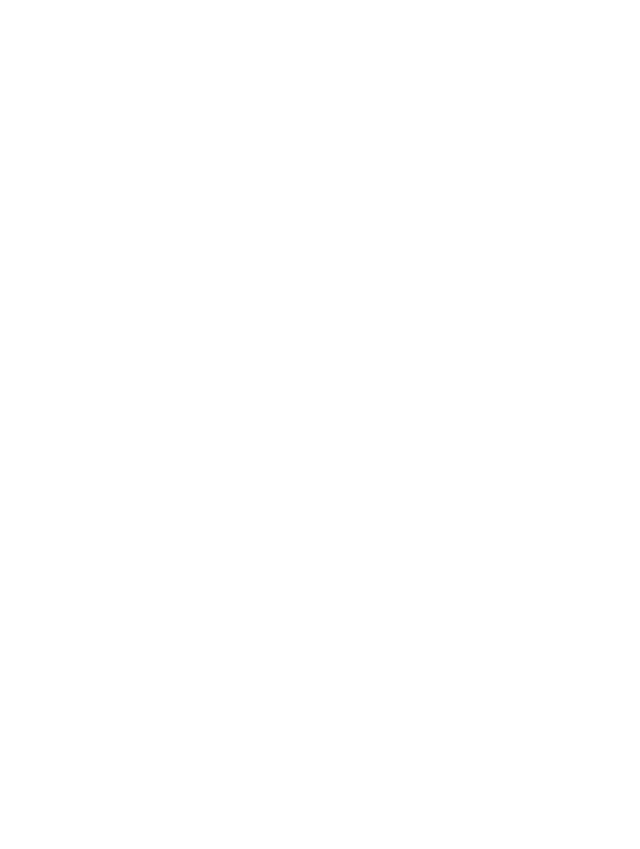
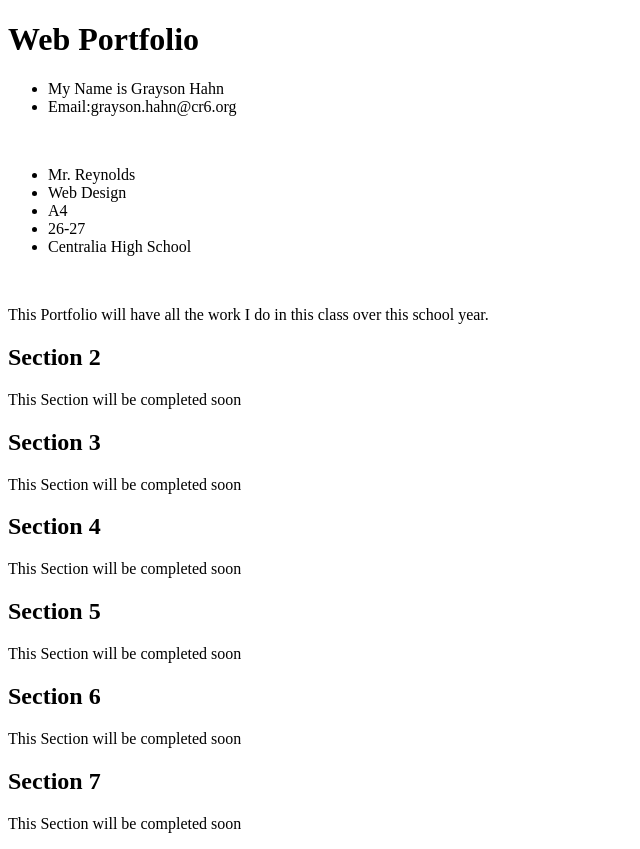
Before and after one commit to graysonhahn/wbedesign, a plain HTML site: page index.html in a window 1280 px wide. Shown: the whole page, without its empty margins (0-640 px from the left). Before the commit the page ends 800 px from the top, so only its background shows below. Drawn offline with Linux system fonts and the light colour scheme.

Commit message:
Add files via upload

```diff
--- a/index.html
+++ b/index.html
@@ -1,6 +1,37 @@
 <!DOCTYPE html>
-<html>
-  <body>
+<html lang="en">
+    <head>
+        <meta charset="UTF-8" />
+        <title>Web Portfolio: Grayson Hahn</title>
+    </head>
+    <body>
+    <h1>Web Portfolio</h1>
+  <div><ul>  <li>My Name is Grayson Hahn</li>
+      <li>Email:grayson.hahn@cr6.org</li>
+      </ul>
+        </div>
+        <br/>
+  <div> <ul><li>Mr. Reynolds </li>
+       <li>Web Design </li>
+       <li>A4</li>
+       <li>26-27</li>
+       <li>Centralia High School</li>
+        </ul></div>
+        <br/>
+    <main><div><p>This Portfolio will have all the work I do in this class over this school year.</p>
+        <h2>Section 2</h2>
+        <p>This Section will be completed soon</p>
+            <h2>Section 3</h2>
+        <p>This Section will be completed soon</p>
+            <h2>Section 4</h2>
+        <p>This Section will be completed soon</p>
+            <h2>Section 5</h2>
+        <p>This Section will be completed soon</p>
+            <h2>Section 6</h2>
+        <p>This Section will be completed soon</p>
+            <h2>Section 7</h2>
+        <p>This Section will be completed soon</p>
+        </div></main>
 
-  </body>
+    </body>
 </html>
```
Also changed, not shown: accessibility.html (added, +10 -0 lines), graphics.html (added, +10 -0 lines), javascript.html (added, +10 -0 lines), tools.html (added, +10 -0 lines), usability.html (added, +10 -0 lines), video.html (added, +10 -0 lines).
